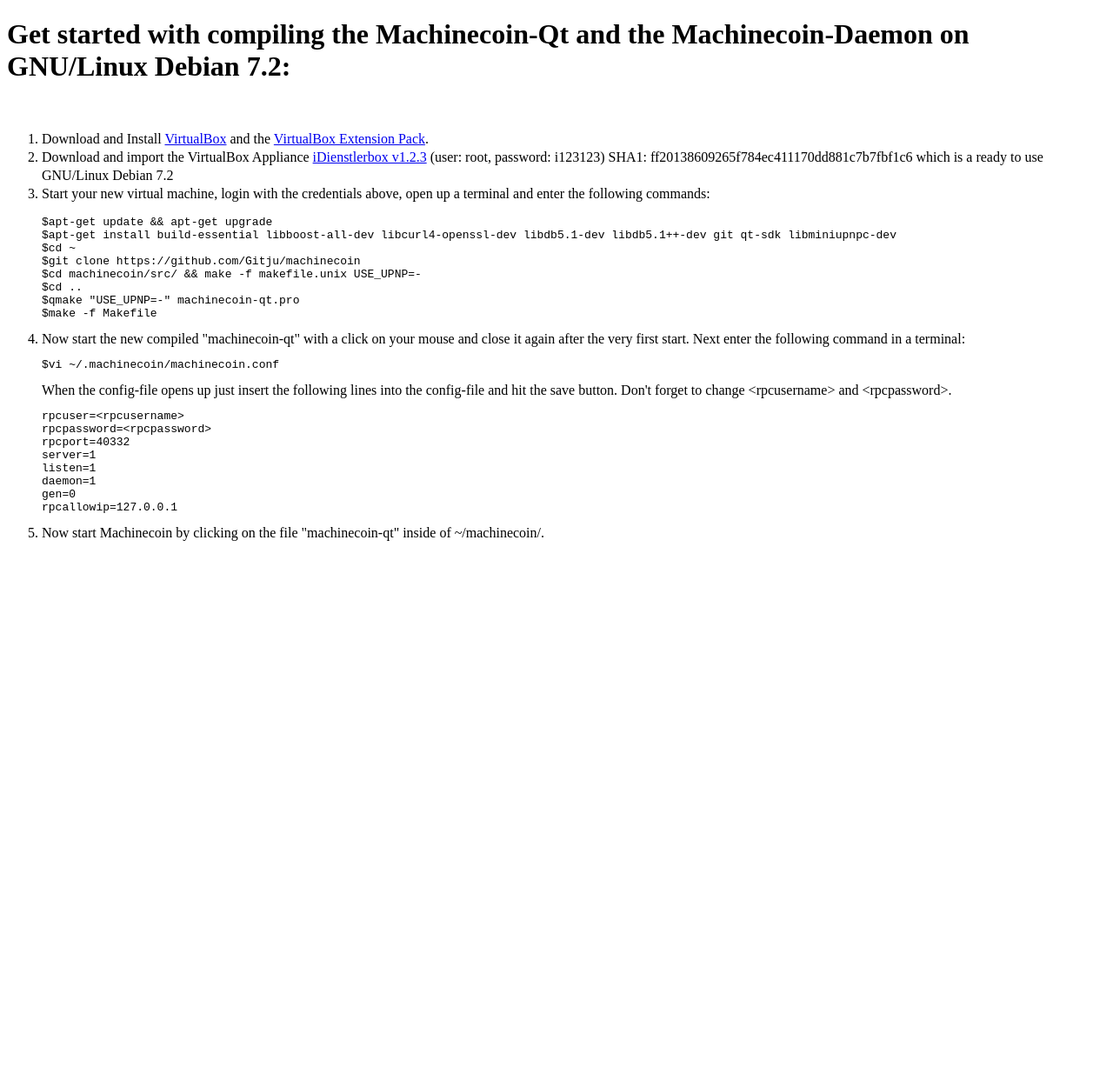
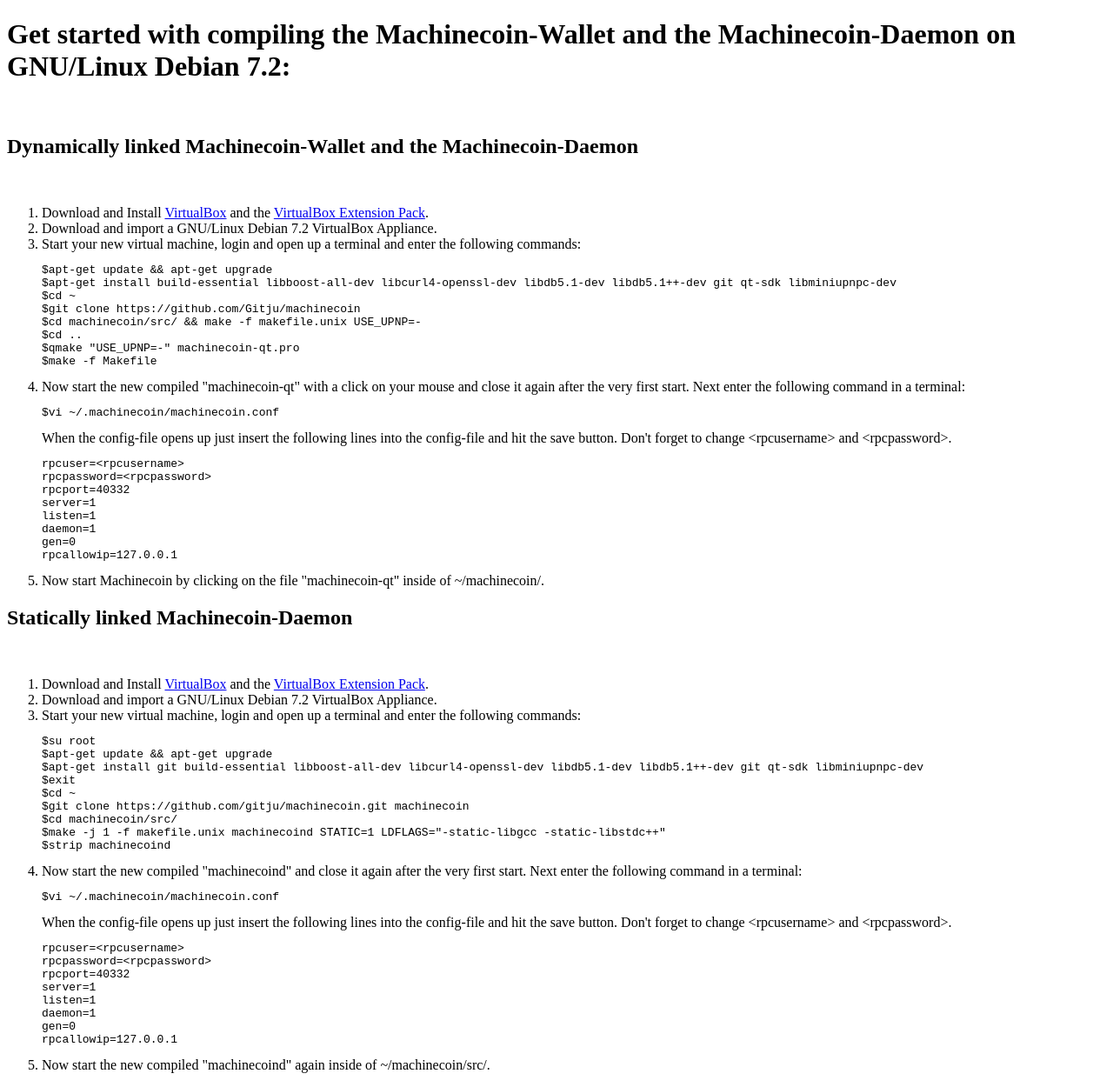
Before and after one commit to Gitju/machinecoin-docs, a plain HTML site: page build instructions/linux_daemon_qt/index.html in a window 1280 px wide. Shown: the whole page at 87% size. Before the commit the page ends 800 px from the top, so only its background shows below. Drawn offline with Linux system fonts and the light colour scheme.

Commit message:
Started to add statically Machinecoin-Daemon Build Instructions and code cleanup.

```diff
--- a/build instructions/linux_daemon_qt/index.html
+++ b/build instructions/linux_daemon_qt/index.html
@@ -4,12 +4,14 @@
 <head>
     <meta charset="UTF-8">
 
-    <title>Linux Daemon Qt Build Instructions</title>
+    <title>Linux Machinecoin-Wallet and Machinecoin-Daemon Build Instructions</title>
 </head>
 
 <body>
-    <h1>Get started with compiling the Machinecoin-Qt and the
+    <h1>Get started with compiling the Machinecoin-Wallet and the
     Machinecoin-Daemon on GNU/Linux Debian 7.2:</h1><br>
+
+    <h2>Dynamically linked Machinecoin-Wallet and the Machinecoin-Daemon</h2><br>
 
     <ol>
         <li>Download and Install <a href=
@@ -18,17 +20,11 @@
         "https://www.virtualbox.org/wiki/Downloads">VirtualBox Extension
         Pack</a>.</li>
 
-        <li>Download and import the VirtualBox Appliance <a href=
-        "http://idienstler.de/wp-content/uploads/idienstlerbox1_23.ova" title=
-        "Download the iDienstlerbox">iDienstlerbox v1.2.3</a> (user: root,
-        password: i123123) <span style="line-height: 1.5;">SHA1:
-        ff20138609265f784ec411170dd881c7b7fbf1c6</span> which is a ready to use
-        GNU/Linux Debian 7.2</li>
+        <li>Download and import a GNU/Linux Debian 7.2 VirtualBox
+        Appliance.</li>
 
-        <li>
-            <span style="line-height: 1.5;">Start your new virtual machine,
-            login with the credentials above, open up a terminal and enter the
-            following commands:</span>
+        <li>Start your new virtual machine, login and open up a terminal and
+        enter the following commands:
             <pre>
 $apt-get update &amp;&amp; apt-get upgrade
 $apt-get install build-essential libboost-all-dev libcurl4-openssl-dev libdb5.1-dev libdb5.1++-dev git qt-sdk libminiupnpc-dev
@@ -44,7 +40,7 @@ $make -f Makefile
         <li>Now start the new compiled "machinecoin-qt" with a click on your
         mouse and close it again after the very first start. Next enter the
         following command in a terminal:
-            <pre class="brush: bash; gutter: false">
+            <pre>
 $vi ~/.machinecoin/machinecoin.conf
 </pre>When the config-file opens up just insert the following lines into the
 config-file and hit the save button. Don't forget to change &lt;rpcusername&gt;
@@ -64,5 +60,55 @@ rpcallowip=127.0.0.1
         <li>Now start Machinecoin by clicking on the file "machinecoin-qt"
         inside of ~/machinecoin/.</li>
     </ol>
+
+    <h2>Statically linked Machinecoin-Daemon</h2><br>
+
+    <ol>
+        <li>Download and Install <a href=
+        "https://www.virtualbox.org/wiki/Downloads" title=
+        "VirtualBox">VirtualBox</a> and the <a href=
+        "https://www.virtualbox.org/wiki/Downloads">VirtualBox Extension
+        Pack</a>.</li>
+
+        <li>Download and import a GNU/Linux Debian 7.2 VirtualBox
+        Appliance.</li>
+
+        <li>Start your new virtual machine, login and open up a terminal and
+        enter the following commands:
+            <pre>
+$su root
+$apt-get update &amp;&amp; apt-get upgrade
+$apt-get install git build-essential libboost-all-dev libcurl4-openssl-dev libdb5.1-dev libdb5.1++-dev git qt-sdk libminiupnpc-dev
+$exit
+$cd ~
+$git clone https://github.com/gitju/machinecoin.git machinecoin
+$cd machinecoin/src/
+$make -j 1 -f makefile.unix machinecoind STATIC=1 LDFLAGS="-static-libgcc -static-libstdc++"
+$strip machinecoind
+</pre>
+        </li>
+
+        <li>Now start the new compiled "machinecoind" and close it again after
+        the very first start. Next enter the following command in a terminal:
+            <pre>
+$vi ~/.machinecoin/machinecoin.conf
+</pre>When the config-file opens up just insert the following lines into the
+config-file and hit the save button. Don't forget to change &lt;rpcusername&gt;
+and &lt;rpcpassword&gt;.
+            <pre>
+rpcuser=&lt;rpcusername&gt;
+rpcpassword=&lt;rpcpassword&gt;
+rpcport=40332
+server=1
+listen=1
+daemon=1
+gen=0
+rpcallowip=127.0.0.1
+</pre>
+        </li>
+
+        <li>Now start the new compiled "machinecoind" again inside of
+        ~/machinecoin/src/.</li>
+    </ol>
 </body>
 </html>
```
